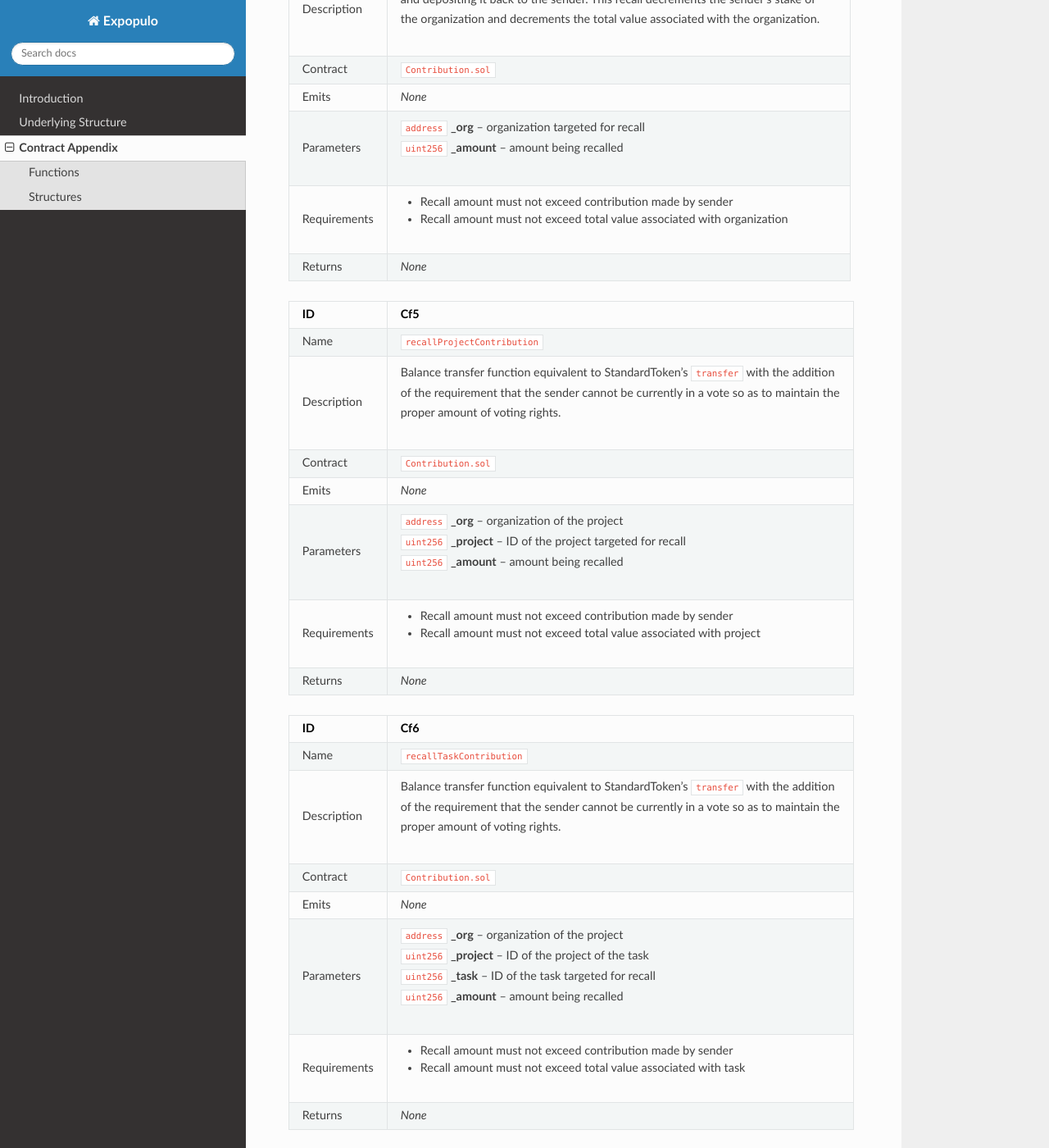
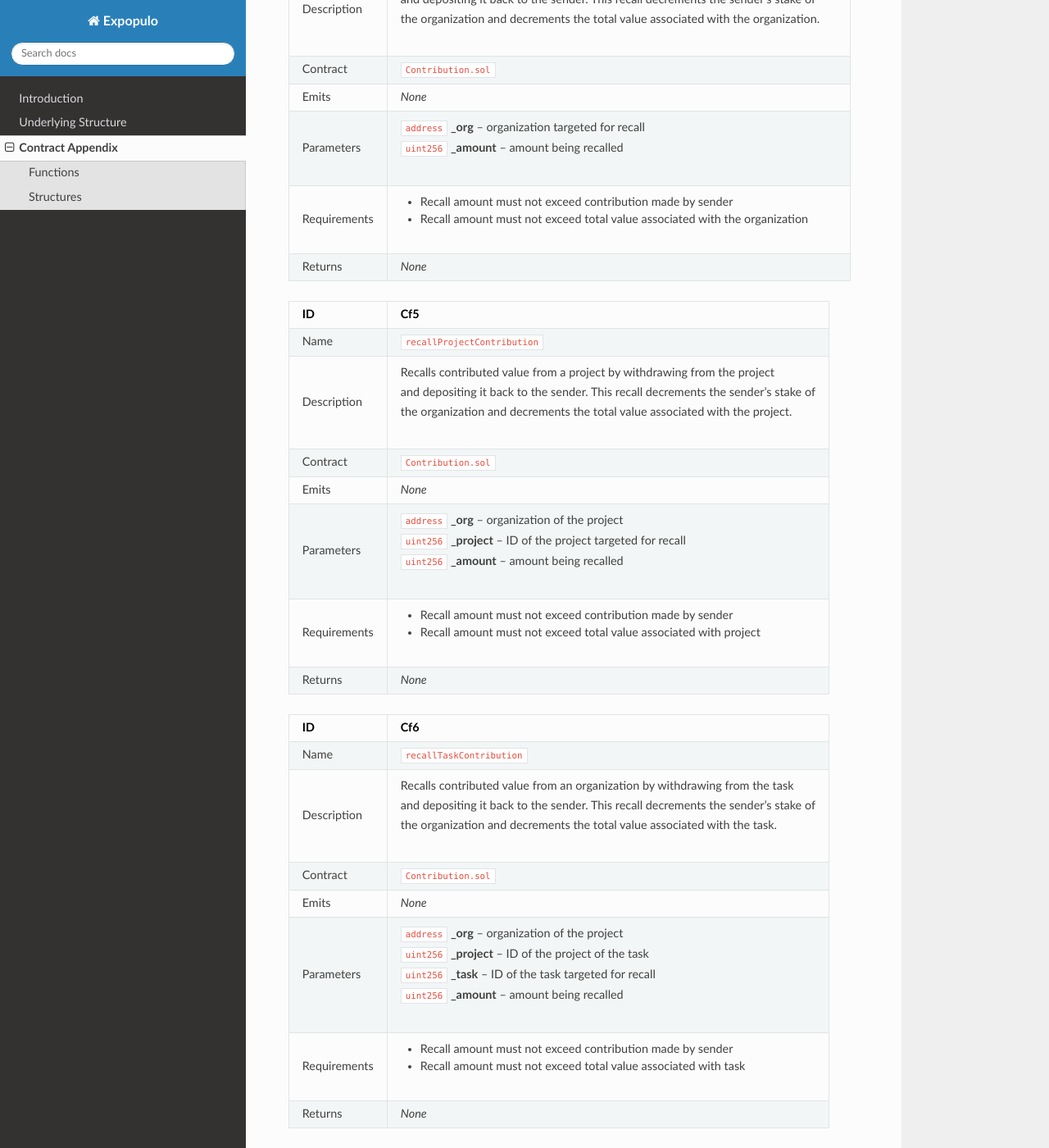
Before and after one commit to brandonchaffee/demopera, a Sphinx documentation site: the page built from docs/appendix.rst, in a window 1280 px wide and 1400 px high, scrolled down 12306 px. Shown: the whole window at 82% size. Built offline with Sphinx 7.4.7 and the Read the Docs theme 2.0.0, drawn with Linux system fonts in a browser that asks for light colours; some of the changed text lies outside the part shown.

Commit message:
proofread appendix,

```diff
--- a/docs/appendix.rst
+++ b/docs/appendix.rst
@@ -86,7 +86,7 @@ ID                  Of1
 Name                ``formOrganization``
 
 Description         | Initialization function used to create organization tied to the sender's address.
-                    | This is done by initializing the organizations detail hash. Once this function has been
+                    | This is done by initializing the organization's detail hash. Once this function has been
                     | called it cannot be called again, so as to avoid organization destruction. This
                     | initializes the sender as the admin of the organization.
 
@@ -267,7 +267,7 @@ ID                  Pf2
 ================    ====================================================
 Name                ``createTask``
 
-Description         | Initialization function used to create an project tasks. This is done by
+Description         | Initialization function used to create a project task. This is done by
                     | initializing a **GSs6** with the task detail hash into the task array of
                     | the project.
 
@@ -411,7 +411,7 @@ Name                ``recallPayment``
 
 Description         | Recalls payment to a specific submission of a task. This is used to undo a
                     | disbursement to a submission. If the payment has already been retrieved by the
-                    | submitter this will have  no effect. However, if it has not been retrieved , this will
+                    | submitter this will have no effect. However, if it has not been retrieved , this will
                     | set the payment value of the disbursement to zero.
 
 
@@ -573,9 +573,9 @@ ID                  Cf1
 Name                ``contributeToOrganization``
 
 Description         | Contributes value to an organization by withdrawing from the sender and holding it in
-                    | escrow for eventual release to submitter's of tasks. This contribution increments the
-                    | sender's stake of the organization and increments the total value associated with the
-                    | organization.
+                    | escrow for eventual release to the submitter of tasks. This contribution increments
+                    | the sender's stake of the organization and increments the total value associated with
+                    | the organization.
 
 
 Contract            ``Contribution.sol``
@@ -599,9 +599,9 @@ ID                  Cf2
 Name                ``contributeToProject``
 
 Description         | Contributes value to a project by withdrawing from the sender and holding it in
-                    | escrow for eventual release to submitter's of tasks. This contribution increments the
-                    | sender's stake of the organization and increments the total value associated with the
-                    | project.
+                    | escrow for eventual release to the submitter of tasks. This contribution increments
+                    | the sender's stake of the organization and increments the total value associated with
+                    | the project.
 
 
 Contract            ``Contribution.sol``
@@ -626,9 +626,9 @@ ID                  Cf3
 Name                ``contributeToTask``
 
 Description         | Contributes value to a task by withdrawing from the sender and holding it in
-                    | escrow for eventual release to submitter's of tasks. This contribution increments the
-                    | sender's stake of the organization and increments the total value associated with the
-                    | task.
+                    | escrow for eventual release to the submitter of tasks. This contribution increments
+                    | the sender's stake of the organization and increments the total value associated with
+                    | the task.
 
 
 Contract            ``Contribution.sol``
@@ -667,7 +667,7 @@ Parameters          | ``address`` **_org** -- organization targeted for recall
 
 
 Requirements        - Recall amount must not exceed contribution made by sender
-                    - Recall amount must not exceed total value associated with organization
+                    - Recall amount must not exceed total value associated with the organization
 
 Returns             *None*
 ================    ====================================================
@@ -679,9 +679,9 @@ ID                  Cf5
 ================    ====================================================
 Name                ``recallProjectContribution``
 
-Description         | Balance transfer function equivalent to StandardToken's ``transfer`` with the addition
-                    | of the requirement that the sender cannot be currently in a vote so as to maintain the
-                    | proper amount of voting rights.
+Description         | Recalls contributed value from a project by withdrawing from the project
+                    | and depositing it back to the sender. This recall decrements the sender's stake of
+                    | the organization and decrements the total value associated with the project.
 
 
 Contract            ``Contribution.sol``
@@ -706,9 +706,9 @@ ID                  Cf6
 ================    ====================================================
 Name                ``recallTaskContribution``
 
-Description         | Balance transfer function equivalent to StandardToken's ``transfer`` with the addition
-                    | of the requirement that the sender cannot be currently in a vote so as to maintain the
-                    | proper amount of voting rights.
+Description         | Recalls contributed value from an organization by withdrawing from the task
+                    | and depositing it back to the sender. This recall decrements the sender's stake of
+                    | the organization and decrements the total value associated with the task.
 
 
 Contract            ``Contribution.sol``
@@ -728,6 +728,7 @@ Returns             *None*
 ================    ====================================================
 
 
+
 Structures
 ~~~~~~~~~~
 
@@ -769,7 +770,7 @@ Name                ``Organization``
 Contract            ``GenericStorage.sol``
 
 Description         | Struct containing all pertinent information for a formed organization. This includes the
-                    | detail hash of the organization, the total amount contribtued to the organization, a
+                    | detail hash of the organization, the total amount contributed to the organization, a
                     | mapping of admin addresses, a mapping of individual stakes to the organization, a
                     | mapping of contributors to the organization, and an array of all projects created by
                     | the organization.
--- a/docs/structure.rst
+++ b/docs/structure.rst
@@ -21,3 +21,7 @@ Submission
 
 Administrator
 ~~~~~~~~~~~~~
+
+
+Moderation
+~~~~~~~~~~
```
Also changed, not shown: other parts of docs/appendix.rst (+13 -13 lines).
